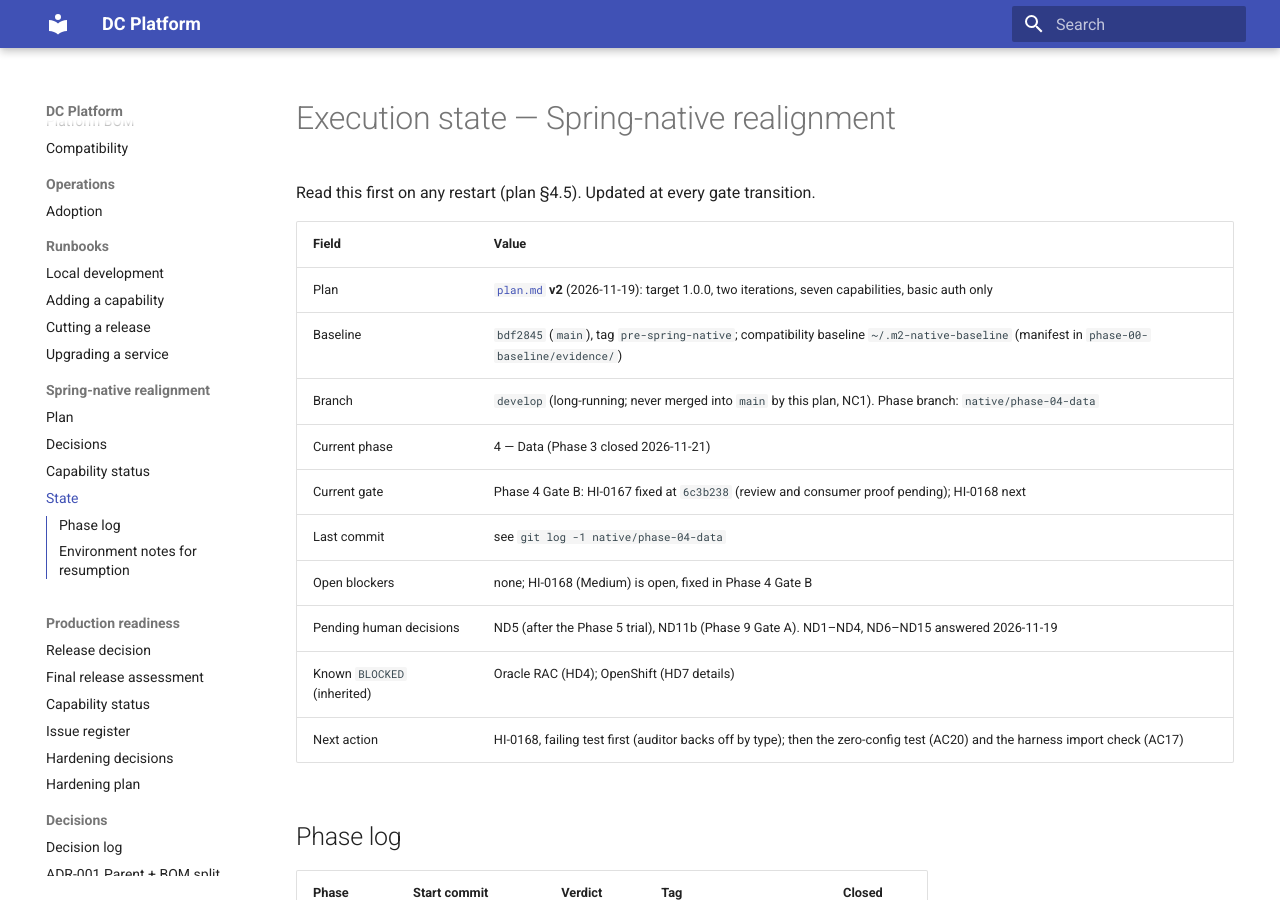
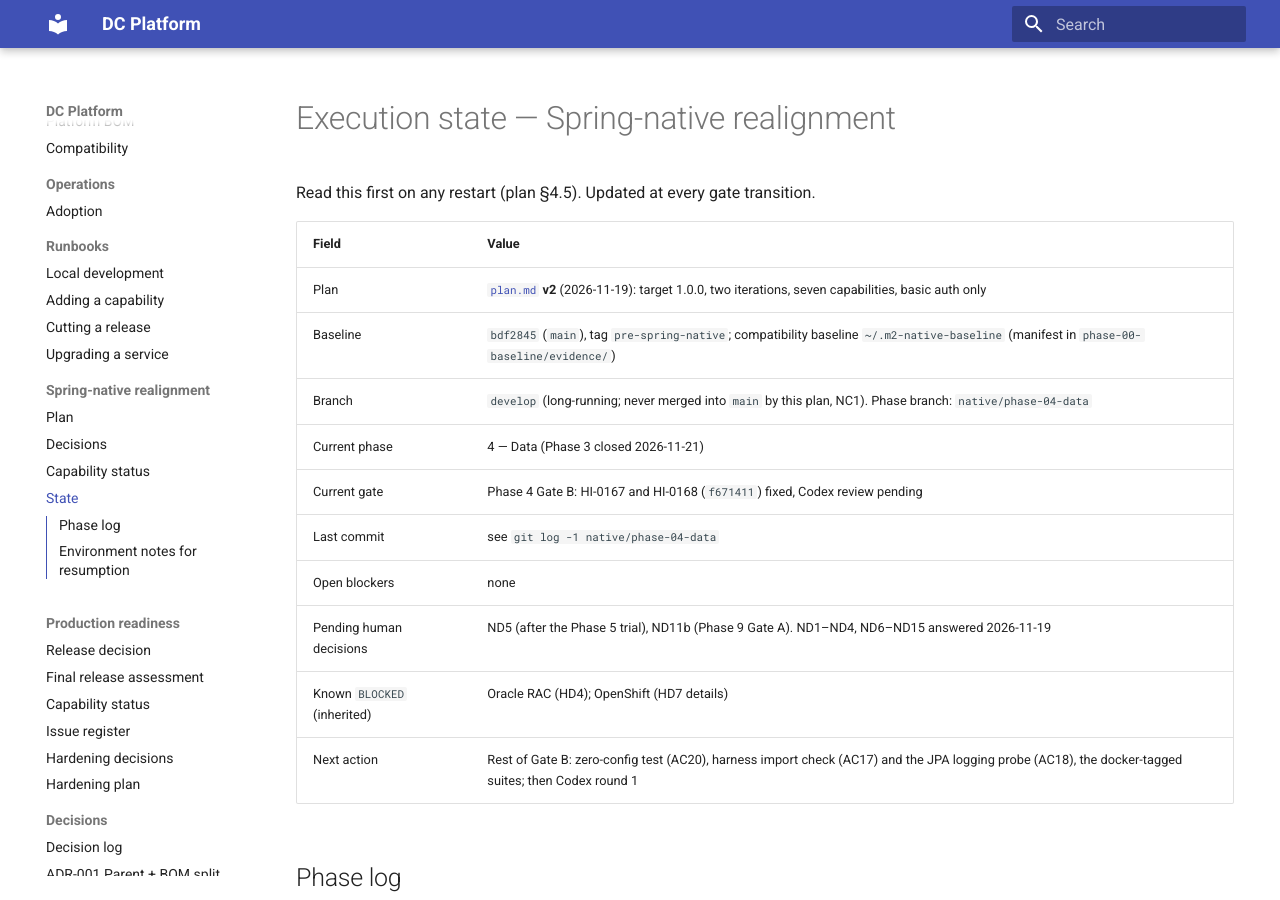
Before and after one commit to muhammadallee/dc-platform, an MkDocs documentation site: the page built from docs/spring-native/STATE.md, in a window 1280 px wide and 900 px high. Built offline with MkDocs 1.6.1 and Material for MkDocs 9.7.7, drawn with Linux system fonts in a browser that asks for light colours.

Commit message:
docs(spring-native): HI-0168 fixed, review pending
Co-Authored-By: Claude Opus 5.5 <noreply@anthropic.com>
Claude-Session: https://claude.ai/code/session_0131grQ6pUwFCGZox6ekZHiA

```diff
--- a/docs/spring-native/STATE.md
+++ b/docs/spring-native/STATE.md
@@ -8,12 +8,12 @@ Read this first on any restart (plan §4.5). Updated at every gate transition.
 | Baseline | `bdf2845` (`main`), tag `pre-spring-native`; compatibility baseline `~/.m2-native-baseline` (manifest in `phase-00-baseline/evidence/`) |
 | Branch | `develop` (long-running; never merged into `main` by this plan, NC1). Phase branch: `native/phase-04-data` |
 | Current phase | 4 — Data (Phase 3 closed 2026-11-21) |
-| Current gate | Phase 4 Gate B: HI-0167 fixed at `6c3b238` (review and consumer proof pending); HI-0168 next |
+| Current gate | Phase 4 Gate B: HI-0167 and HI-0168 (`f671411`) fixed, Codex review pending |
 | Last commit | see `git log -1 native/phase-04-data` |
-| Open blockers | none; HI-0168 (Medium) is open, fixed in Phase 4 Gate B |
+| Open blockers | none |
 | Pending human decisions | ND5 (after the Phase 5 trial), ND11b (Phase 9 Gate A). ND1–ND4, ND6–ND15 answered 2026-11-19 |
 | Known `BLOCKED` (inherited) | Oracle RAC (HD4); OpenShift (HD7 details) |
-| Next action | HI-0168, failing test first (auditor backs off by type); then the zero-config test (AC20) and the harness import check (AC17) |
+| Next action | Rest of Gate B: zero-config test (AC20), harness import check (AC17) and the JPA logging probe (AC18), the docker-tagged suites; then Codex round 1 |
 
 ## Phase log
 
```
Also changed, not shown: docs/production-readiness/issue-register.md (+1 -1 lines).
